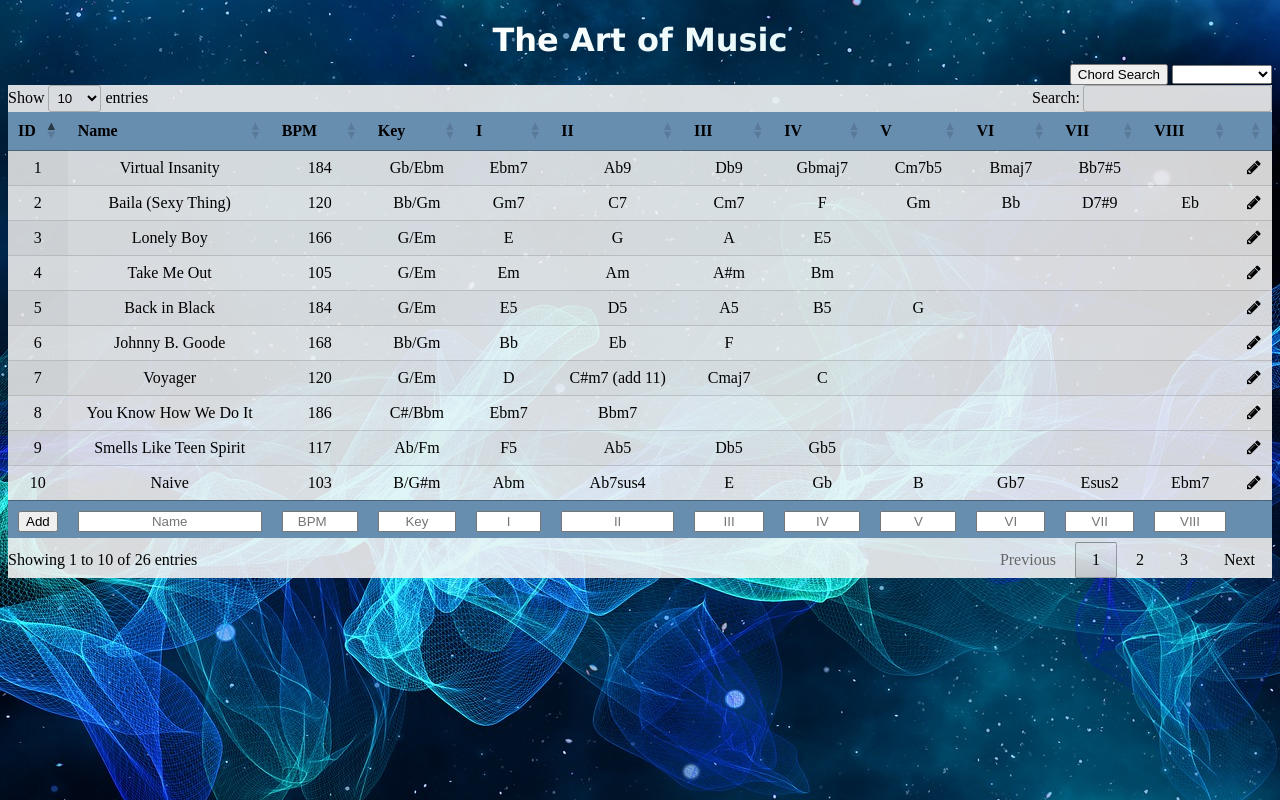
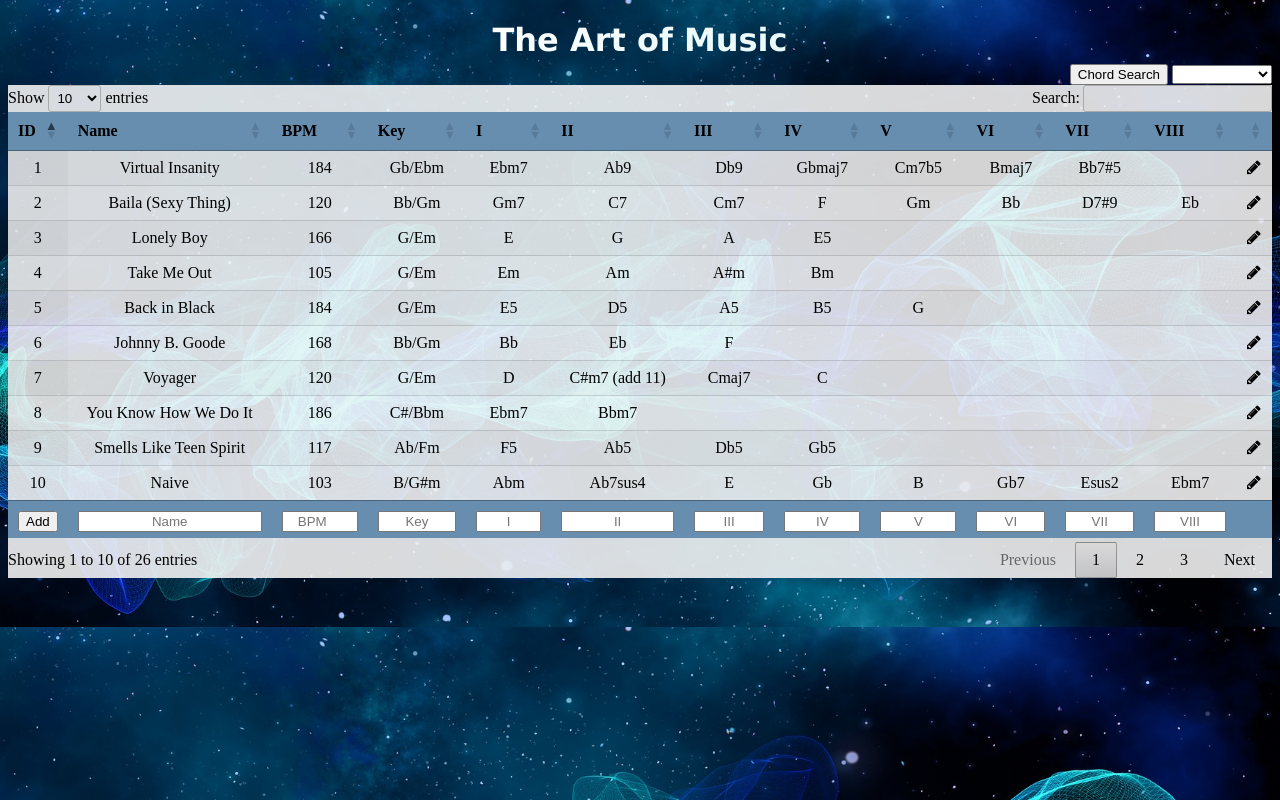
Before and after one commit to JEM1100/The-Art-Of-Music, a PHP site: page / in a window 1280 px wide. Run offline with PHP 8.4, Linux system fonts and the light colour scheme; data comes from the database, SQL or seed files in the repository; some libraries are stand-ins or nearby versions.

Commit message:
adjusts viewport, background and modal window

```diff
--- a/css/styles.css
+++ b/css/styles.css
@@ -1,3 +1,10 @@
+/*------------------------------------------ Background -------------------------------------------------------*/
+body{
+  background-image: url(../img/background1.jpg);
+  background-size: 110%;
+}
+
+
 /*------------------------------------------ Heading -------------------------------------------------------*/
 
 .heading1{
@@ -77,6 +84,10 @@ input {
   border: 1px solid #888;
 }
 
+.editTable{
+  margin: 0 auto;
+}
+
 .close {
   color: #aaaaaa;
   float: right;
--- a/index.php
+++ b/index.php
@@ -12,6 +12,10 @@ include_once "database_scripts/01_database_connection.php";
 <head>
 
   <title>The Art of Music</title>
+
+  <!-- Viewport -->
+  <meta name="viewport" content="width=device-width, initial-scale=1.0">
+
 
   <!-- css-->
   <link rel="stylesheet" href="css/styles.css">
@@ -31,12 +35,14 @@ include_once "database_scripts/01_database_connection.php";
     type="text/javascript" charset="utf8" src="https://cdn.datatables.net/1.10.24/js/jquery.dataTables.js">
   </script>
 
+
+
 </head>
 
 <!------------------------------------------------BODY---------------------------------------------------------->
-<body background="img/background1.jpg">
+<body>
 <h1 class="heading1">The Art of Music</h1>
-
+<div class="wrapper">
 <!--------------------------------------CHORD SEARCH DROPDOWN MENU---------------------------------------------------------->
 
 <form action="index.php" id="chordSearch" method="POST">
@@ -370,6 +376,7 @@ if (isset($_SESSION['update_success'])) {
 ?>
 
 <!-- ------------ ------------------------------------------------------------------------------------->
+</div>
 </body>
 
 </html>
```
